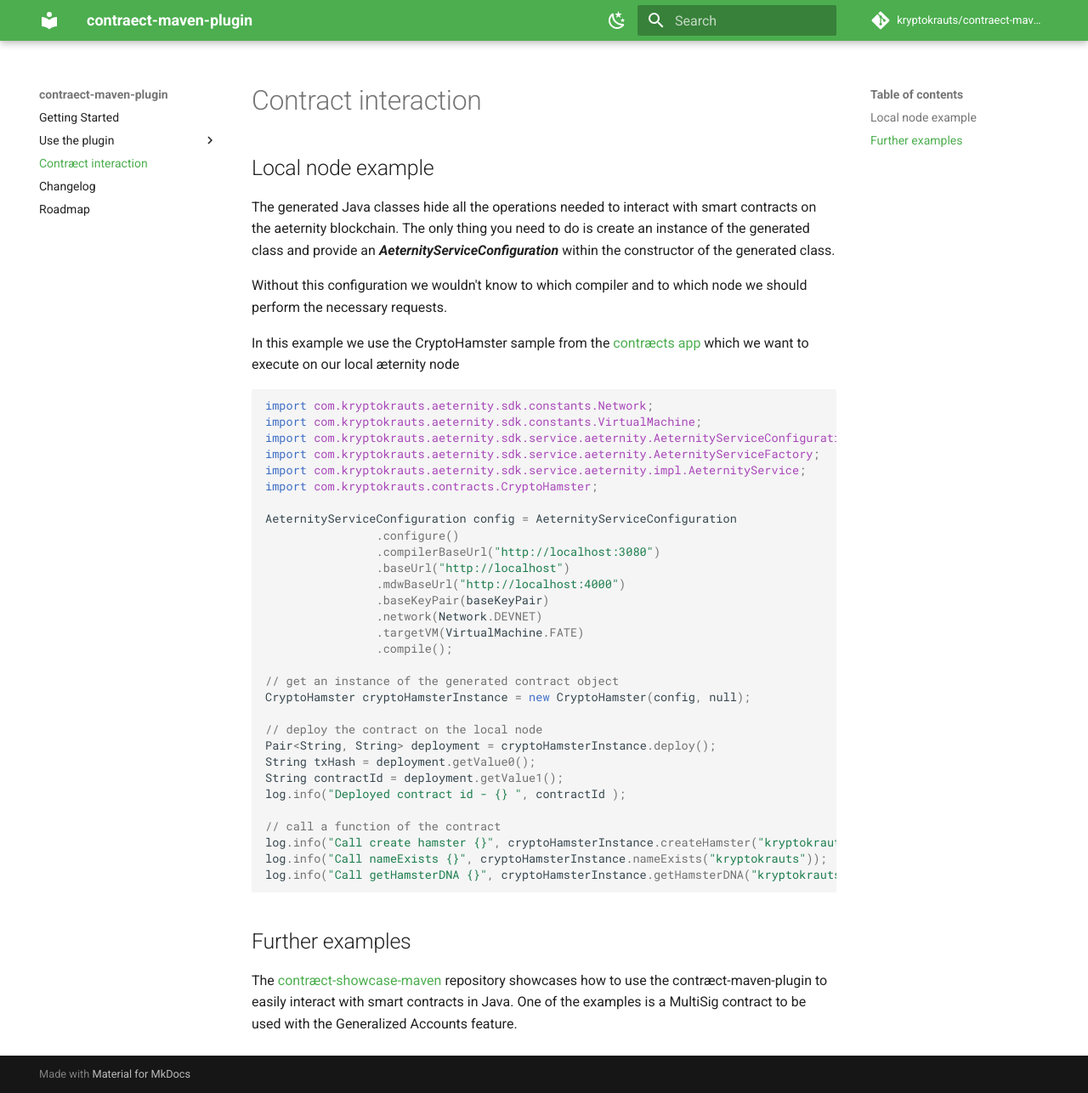
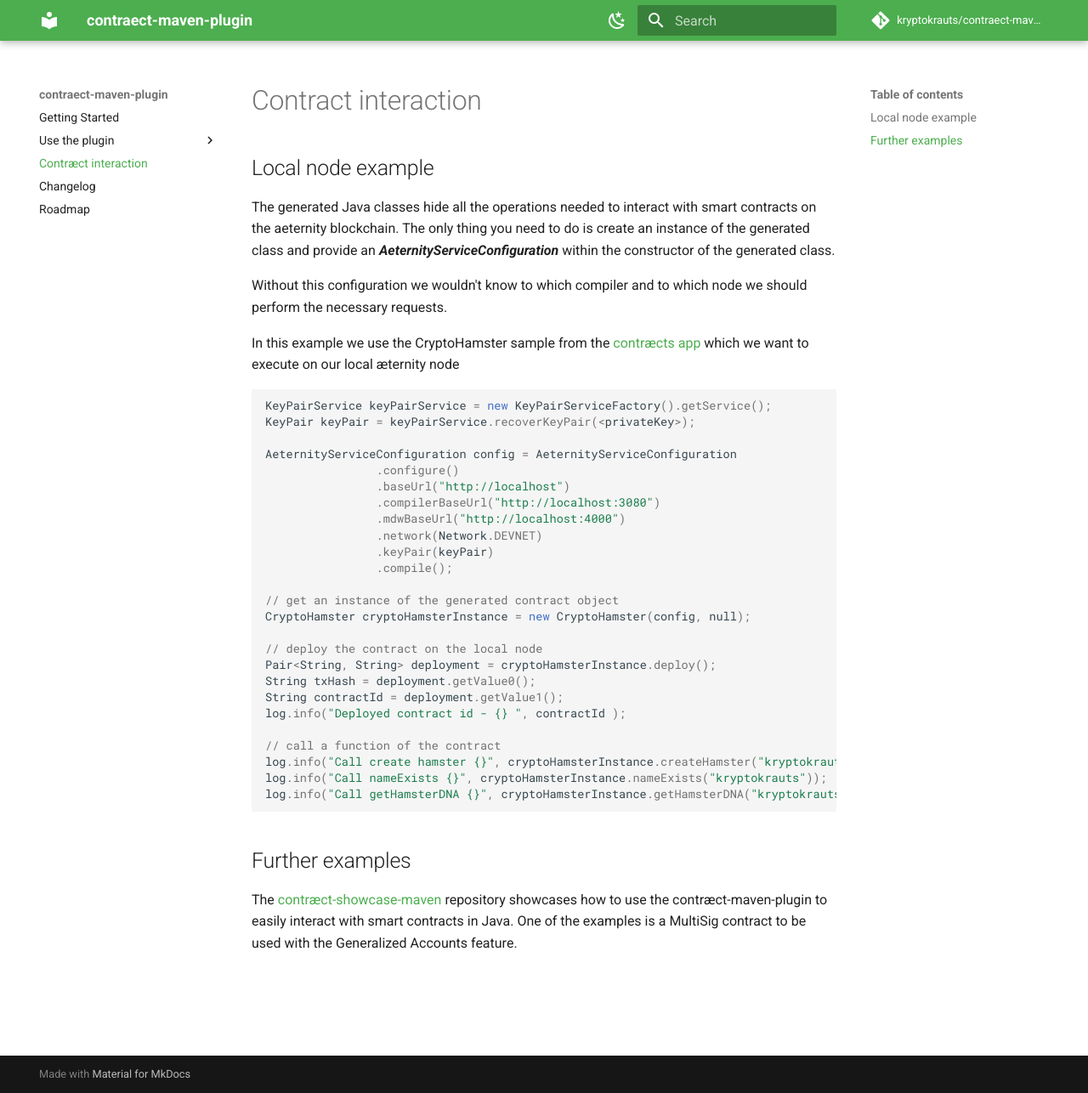
Before and after one commit to kryptokrauts/contraect-maven-plugin, an MkDocs documentation site: the page built from docs/contract-interaction.md, in a window 1280 px wide and 1286 px high. Shown: the whole window at 85% size. Built offline with MkDocs 1.6.1 and Material for MkDocs 9.7.7, drawn with Linux system fonts in a browser that asks for light colours; comment, search, counter and statistics services are not loaded.

Commit message:
docs: update contract-interaction example

````diff
--- a/docs/contract-interaction.md
+++ b/docs/contract-interaction.md
@@ -7,21 +7,16 @@
 
 In this example we use the CryptoHamster sample from the [contræcts app](https://studio.aepps.com/) which we want to execute on our local æternity node
 ```java
-import com.kryptokrauts.aeternity.sdk.constants.Network;
-import com.kryptokrauts.aeternity.sdk.constants.VirtualMachine;
-import com.kryptokrauts.aeternity.sdk.service.aeternity.AeternityServiceConfiguration;
-import com.kryptokrauts.aeternity.sdk.service.aeternity.AeternityServiceFactory;
-import com.kryptokrauts.aeternity.sdk.service.aeternity.impl.AeternityService;
-import com.kryptokrauts.contracts.CryptoHamster;
+KeyPairService keyPairService = new KeyPairServiceFactory().getService();
+KeyPair keyPair = keyPairService.recoverKeyPair(<privateKey>);
 
 AeternityServiceConfiguration config = AeternityServiceConfiguration
 				.configure()
+				.baseUrl("http://localhost")
                 .compilerBaseUrl("http://localhost:3080")
-				.baseUrl("http://localhost")
                 .mdwBaseUrl("http://localhost:4000")
-                .baseKeyPair(baseKeyPair)
 				.network(Network.DEVNET)
-                .targetVM(VirtualMachine.FATE)
+                .keyPair(keyPair)
 				.compile();
 
 // get an instance of the generated contract object
````
